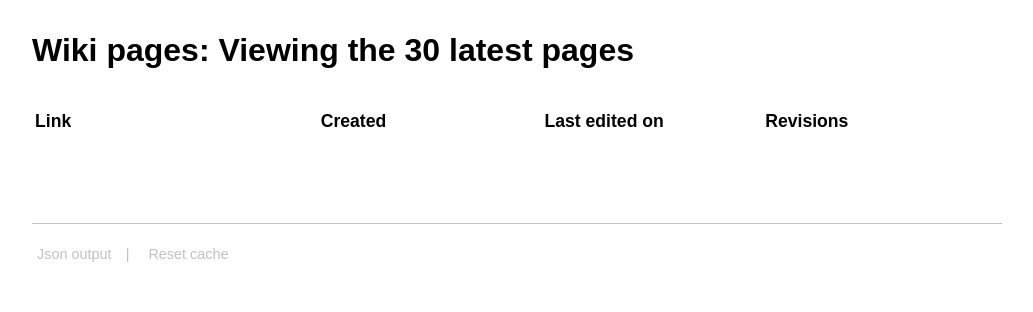
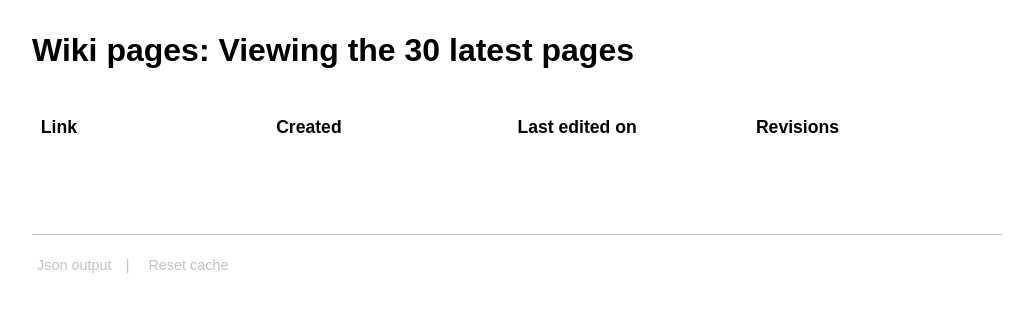
Before and after one commit to etalla/udacity-wiki, a Python web app: template templates/wikipages.html in a window 1280 px wide. Shown: the part 121-433 px from the top of the page, without its empty margins (128-1161 px from the left). Run offline with Jinja, Linux system fonts and the light colour scheme; the template is opened without the code that fills it, so the values that code supplies are empty.

Commit message:
Shows page content when viewing history, adds edit and view links. Some styling.

```diff
--- a/static/style.css
+++ b/static/style.css
@@ -70,6 +70,7 @@
 #page-history,
 #wikipages{
 	margin-top: 2em;
+	border-collapse: collapse;
 }
 #page-history .table-header,
 #wikipages .table-header{
@@ -81,8 +82,21 @@
 	width: 15em;
 }
 #page-history td.title,
-#wikipages td.title{
-	width: 20em;
+#wikipages td.title,
+#page-history td.edited{
+	width: 15em;
+}
+#page-history tr,
+#wikipages tr{
+	height: 2.5em;
+}
+#page-history tr.odd,
+#wikipages tr.odd{
+	background: whitesmoke;
+}
+#page-history td,
+#wikipages td{
+	padding: 0.5em;
 }
 /* Posts */
 .date{
--- a/templates/wikipages.html
+++ b/templates/wikipages.html
@@ -11,7 +11,7 @@
 				<td>Revisions</td>
 			</tr>
 		{% for latest_page in latest_pages %}
-			<tr>
+			<tr{% if loop.index % 2 == 0 %} class="odd"{% endif %}>
 				<td class="title"><a href="{{latest_page.link}}?version={{ latest_page.key().id() }}">{{ latest_page.link }}</a></td>
 					<td>{{ latest_page.created.strftime('%d %b %Y at %H:%M:%S %Z') }}</td>
 					<td>{{ latest_page.last_edited.strftime('%d %b %Y at %H:%M:%S %Z') }}</td>
```
Also changed, not shown: templates/page-history.html (+5 -2 lines), 1 other file.
